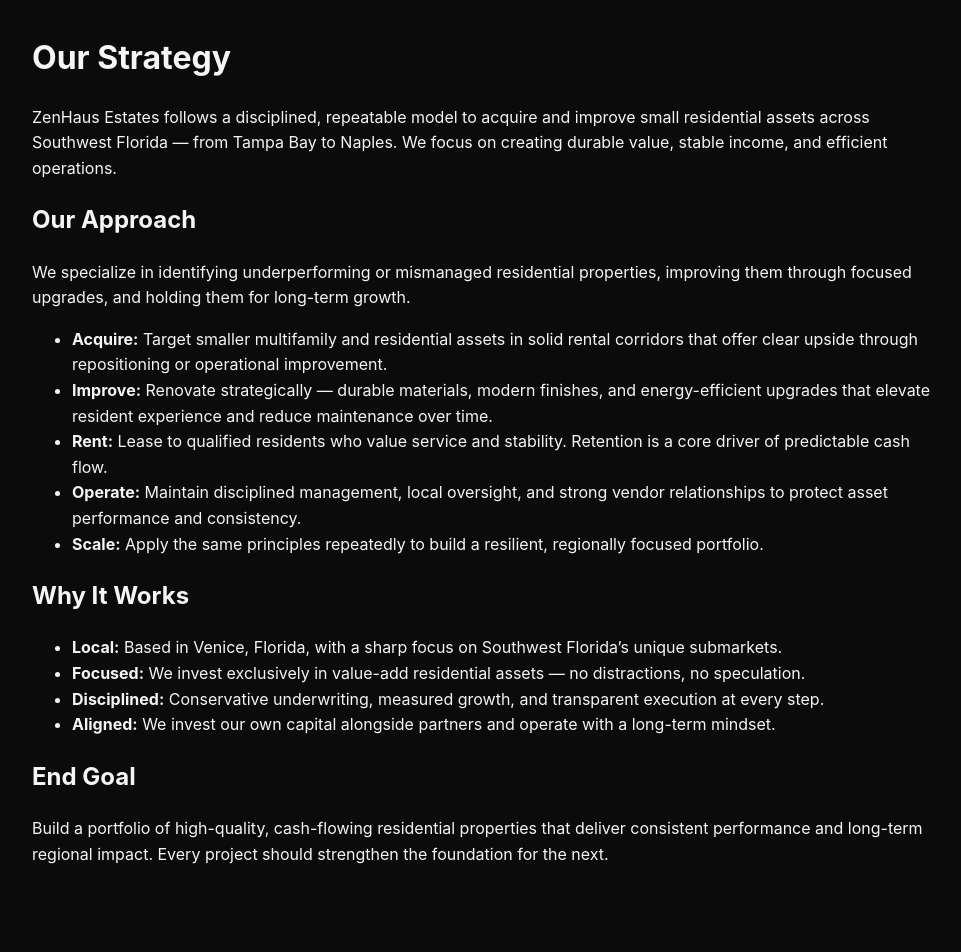
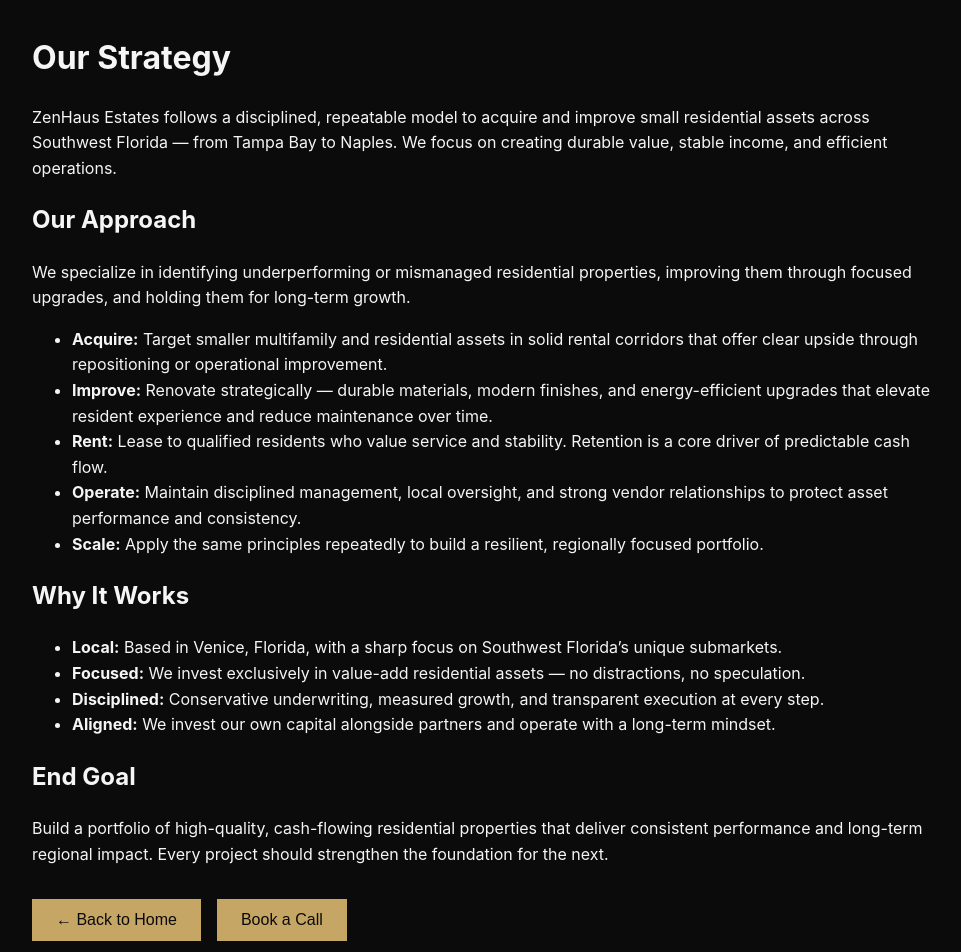
Before and after one commit to ZenHausEstates/zenhaus-website, a Next.js app: page /strategy in a window 1280 px wide. Shown: the top 952 px of the page, without its empty margins (158-1119 px from the left). Before the commit the page ends 899 px from the top, so only its background shows below. Built offline with nearby package versions, Linux system fonts and the light colour scheme.

Commit message:
Update page.js

```diff
--- a/app/strategy/page.js
+++ b/app/strategy/page.js
@@ -54,6 +54,12 @@
         deliver consistent performance and long-term regional impact. Every project
         should strengthen the foundation for the next.
       </p>
+          <div style={{ marginTop: '2rem' }}>
+  <a href="/"><button>← Back to Home</button></a>
+  <a href="https://calendly.com/zenhaus/new-meeting" style={{ marginLeft: '1rem' }}>
+    <button>Book a Call</button>
+  </a>
+</div>
     </main>
   );
 }
```
